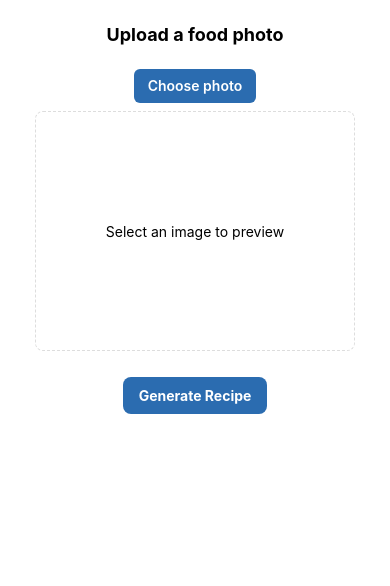
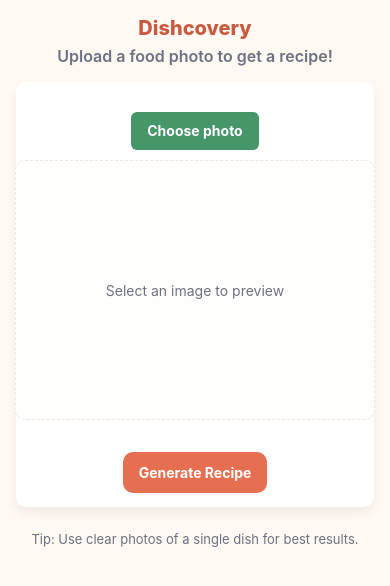
Before and after one commit to mohammadtakneshan/Dishcovery, a React Native app in the folder frontend/: screen / in a window 390 px wide. Shown: the top 586 px of the page. Built offline with nearby package versions, Linux system fonts and the light colour scheme.

Commit message:
style(ui): create and apply theme tokens to UploadScreen, RecipeScreen and ImageUpload

```diff
--- a/frontend/package.json
+++ b/frontend/package.json
@@ -21,6 +21,7 @@
     "axios": "^1.6.2",
     "babel-preset-expo": "^54.0.6",
     "expo": "~54.0.0",
+    "expo-image-picker": "~17.0.8",
     "expo-status-bar": "~3.0.8",
     "i18next": "^23.7.6",
     "react": "19.1.0",
--- a/frontend/src/components/ImageUpload.jsx
+++ b/frontend/src/components/ImageUpload.jsx
@@ -7,6 +7,7 @@ import {
   StyleSheet,
   Platform,
 } from "react-native";
+import theme from "../theme";
 
 /**
  * Minimal image picker component.
@@ -45,7 +46,9 @@ export default function ImageUpload({ onImageSelected }) {
           <Image source={{ uri: preview }} style={styles.preview} />
         ) : (
           <View style={styles.placeholder}>
-            <Text>Select an image to preview</Text>
+            <Text style={styles.placeholderText}>
+              Select an image to preview
+            </Text>
           </View>
         )}
       </View>
@@ -68,7 +71,7 @@ export default function ImageUpload({ onImageSelected }) {
         <Image source={{ uri: preview }} style={styles.preview} />
       ) : (
         <View style={styles.placeholder}>
-          <Text>Select an image to preview</Text>
+          <Text style={styles.placeholderText}>Select an image to preview</Text>
         </View>
       )}
     </View>
@@ -78,10 +81,10 @@ export default function ImageUpload({ onImageSelected }) {
 const webStyles = {
   label: {
     display: "inline-block",
-    padding: "8px 14px",
-    backgroundColor: "#2b6cb0",
-    color: "#fff",
-    borderRadius: 6,
+    padding: "10px 16px",
+    backgroundColor: theme.colors.accent,
+    color: theme.colors.surface,
+    borderRadius: theme.radii.sm,
     cursor: "pointer",
     textDecoration: "none",
   },
@@ -92,31 +95,35 @@ const styles = StyleSheet.create({
     alignItems: "center",
     width: "100%",
     maxWidth: 640,
-    marginVertical: 12,
+    marginVertical: theme.spacing.md,
   },
   button: {
-    backgroundColor: "#2b6cb0",
+    backgroundColor: theme.colors.accent,
     paddingHorizontal: 14,
     paddingVertical: 10,
-    borderRadius: 6,
+    borderRadius: theme.radii.sm,
   },
-  buttonText: { color: "#fff", fontWeight: "600" },
+  buttonText: { color: theme.colors.surface, fontWeight: "700" },
   preview: {
-    width: 320,
-    height: 240,
+    width: 360,
+    height: 260,
     resizeMode: "cover",
-    borderRadius: 8,
-    marginTop: 8,
+    borderRadius: theme.radii.md,
+    marginTop: theme.spacing.sm,
+    borderWidth: 2,
+    borderColor: theme.colors.muted,
   },
   placeholder: {
-    width: 320,
-    height: 240,
+    width: 360,
+    height: 260,
     borderWidth: 1,
-    borderColor: "#ddd",
+    borderColor: "#f0e6e0",
     borderStyle: "dashed",
     alignItems: "center",
     justifyContent: "center",
-    borderRadius: 8,
-    marginTop: 8,
+    borderRadius: theme.radii.md,
+    marginTop: theme.spacing.sm,
+    backgroundColor: "#fffefc",
   },
+  placeholderText: { color: theme.colors.muted },
 });
--- a/frontend/src/screens/RecipeScreen.jsx
+++ b/frontend/src/screens/RecipeScreen.jsx
@@ -6,12 +6,13 @@ import {
   TouchableOpacity,
   StyleSheet,
 } from "react-native";
+import theme from "../theme";
 
 export default function RecipeScreen({ recipe, onBack }) {
   if (!recipe) {
     return (
       <View style={styles.center}>
-        <Text>No recipe to show.</Text>
+        <Text style={styles.muted}>No recipe to show.</Text>
         <TouchableOpacity onPress={onBack} style={styles.backBtn}>
           <Text style={styles.backText}>Back</Text>
         </TouchableOpacity>
@@ -23,6 +24,7 @@ export default function RecipeScreen({ recipe, onBack }) {
 
   return (
     <ScrollView contentContainerStyle={styles.container}>
+      <View style={styles.card}>
         <Text style={styles.title}>{title || "Generated Recipe"}</Text>
 
         <Text style={styles.sectionHeading}>Ingredients</Text>
@@ -36,7 +38,7 @@ export default function RecipeScreen({ recipe, onBack }) {
           ))
         )}
 
-      <Text style={[styles.sectionHeading, { marginTop: 16 }]}>Steps</Text>
+        <Text style={styles.sectionHeading}>Steps</Text>
         {steps.length === 0 ? (
           <Text style={styles.muted}>No steps returned.</Text>
         ) : (
@@ -50,29 +52,44 @@ export default function RecipeScreen({ recipe, onBack }) {
         <TouchableOpacity onPress={onBack} style={styles.backBtn}>
           <Text style={styles.backText}>Back</Text>
         </TouchableOpacity>
+      </View>
     </ScrollView>
   );
 }
 
 const styles = StyleSheet.create({
-  container: { padding: 18, alignItems: "flex-start" },
+  container: {
+    padding: theme.spacing.md,
+    alignItems: "center",
+    backgroundColor: theme.colors.background,
+  },
+  card: { width: "100%", maxWidth: 760, ...theme.card },
+  title: {
+    ...theme.typography.heading,
+    color: theme.colors.brandDark,
+    marginBottom: theme.spacing.sm,
+  },
+  sectionHeading: {
+    ...theme.typography.subheading,
+    marginTop: theme.spacing.md,
+    color: theme.colors.text,
+  },
+  listItem: { marginTop: 8, color: theme.colors.text },
+  step: { marginTop: 10, color: theme.colors.text },
+  muted: { color: theme.colors.muted },
+  backBtn: {
+    marginTop: theme.spacing.md,
+    backgroundColor: theme.colors.accent,
+    paddingHorizontal: 12,
+    paddingVertical: 8,
+    borderRadius: theme.radii.sm,
+    alignSelf: "flex-start",
+  },
+  backText: { color: theme.colors.surface, fontWeight: "700" },
   center: {
     flex: 1,
+    justifyContent: "center",
     alignItems: "center",
-    justifyContent: "center",
-    padding: 18,
+    padding: theme.spacing.md,
   },
-  title: { fontSize: 22, fontWeight: "800", marginBottom: 12 },
-  sectionHeading: { fontSize: 16, fontWeight: "700", marginTop: 8 },
-  listItem: { marginTop: 6 },
-  step: { marginTop: 8 },
-  muted: { color: "#666", marginTop: 6 },
-  backBtn: {
-    marginTop: 22,
-    backgroundColor: "#718096",
-    paddingHorizontal: 12,
-    paddingVertical: 8,
-    borderRadius: 6,
-  },
-  backText: { color: "#fff" },
 });
--- a/frontend/src/screens/UploadScreen.jsx
+++ b/frontend/src/screens/UploadScreen.jsx
@@ -8,6 +8,7 @@ import {
 } from "react-native";
 import ImageUpload from "../components/ImageUpload";
 import { generateRecipeFromImage } from "../api/index";
+import theme from "../theme";
 
 export default function UploadScreen({ onRecipe }) {
   const [imagePayload, setImagePayload] = useState(null);
@@ -41,40 +42,86 @@ export default function UploadScreen({ onRecipe }) {
   };
 
   return (
-    <View style={styles.container}>
-      <Text style={styles.heading}>Upload a food photo</Text>
+    <View style={styles.root}>
+      <View style={styles.header}>
+        <Text style={styles.title}>Dishcovery</Text>
+        <Text style={styles.subtitle}>
+          Upload a food photo to get a recipe!
+        </Text>
+      </View>
 
+      <View style={styles.card}>
         <ImageUpload onImageSelected={handleImageSelected} />
-
         {error ? <Text style={styles.error}>{error}</Text> : null}
 
         <TouchableOpacity
           onPress={handleGenerate}
-        style={[styles.button, loading && styles.disabled]}
+          style={[styles.button, loading && styles.buttonDisabled]}
           disabled={loading}
           accessibilityLabel="Generate Recipe"
         >
           {loading ? (
-          <ActivityIndicator />
+            <ActivityIndicator color={theme.colors.surface} />
           ) : (
             <Text style={styles.buttonText}>Generate Recipe</Text>
           )}
         </TouchableOpacity>
       </View>
+
+      <Text style={styles.hint}>
+        Tip: Use clear photos of a single dish for best results.
+      </Text>
+    </View>
   );
 }
 
 const styles = StyleSheet.create({
-  container: { padding: 18, alignItems: "center", paddingTop: 24 },
-  heading: { fontSize: 18, fontWeight: "700", marginBottom: 12 },
+  root: {
+    flex: 1,
+    padding: theme.spacing.md,
+    backgroundColor: theme.colors.background,
+    alignItems: "center",
+  },
+  header: {
+    alignItems: "center",
+    marginBottom: theme.spacing.md,
+  },
+  title: {
+    ...theme.typography.heading,
+    color: theme.colors.brandDark,
+  },
+  subtitle: {
+    ...theme.typography.subheading,
+    color: theme.colors.muted,
+    marginTop: 6,
+    fontWeight: "600",
+  },
+  card: {
+    width: "100%",
+    maxWidth: 760,
+    ...theme.card,
+    alignItems: "center",
+  },
   button: {
-    marginTop: 14,
-    backgroundColor: "#2b6cb0",
-    paddingHorizontal: 16,
-    paddingVertical: 10,
-    borderRadius: 8,
+    marginTop: theme.spacing.md,
+    ...theme.button,
+    backgroundColor: theme.colors.brand,
+    alignItems: "center",
   },
-  buttonText: { color: "#fff", fontWeight: "700" },
-  disabled: { opacity: 0.6 },
-  error: { color: "#e53e3e", marginTop: 10 },
+  buttonDisabled: {
+    opacity: 0.65,
+  },
+  buttonText: {
+    color: theme.colors.surface,
+    fontWeight: "700",
+  },
+  error: {
+    color: theme.colors.danger,
+    marginTop: theme.spacing.sm,
+  },
+  hint: {
+    marginTop: theme.spacing.lg,
+    color: theme.colors.muted,
+    fontSize: 13,
+  },
 });
--- /dev/null
+++ b/frontend/src/theme.js
@@ -0,0 +1,52 @@
+const theme = {
+  colors: {
+    brand: "#E76F51",
+    brandDark: "#C85A3F",
+    accent: "#47966a", // green for action & success
+    background: "#FFF8F3", // very light warm background
+    surface: "#FFFFFF", // card surface
+    muted: "#6B7280", // for secondary text
+    text: "#1F2937", // primary text
+    danger: "#E53E3E",
+  },
+
+  spacing: {
+    xs: 6,
+    sm: 10,
+    md: 16,
+    lg: 24,
+    xl: 36,
+  },
+
+  radii: {
+    sm: 6,
+    md: 10,
+    lg: 14,
+  },
+
+  typography: {
+    heading: { fontSize: 20, fontWeight: "800" },
+    subheading: { fontSize: 16, fontWeight: "700" },
+    body: { fontSize: 14, fontWeight: "400" },
+    label: { fontSize: 13, fontWeight: "600" },
+  },
+
+  card: {
+    backgroundColor: "#FFFFFF",
+    borderRadius: 10,
+    padding: 14,
+    shadowColor: "#000",
+    shadowOffset: { width: 0, height: 6 },
+    shadowOpacity: 0.06,
+    shadowRadius: 12,
+    elevation: 3,
+  },
+
+  button: {
+    borderRadius: 10,
+    paddingVertical: 12,
+    paddingHorizontal: 16,
+  },
+};
+
+export default theme;
```
Also changed, not shown: 1 other file (tests, documents, lock files or other folders). Lines whose indentation alone changed are shown as unchanged.
